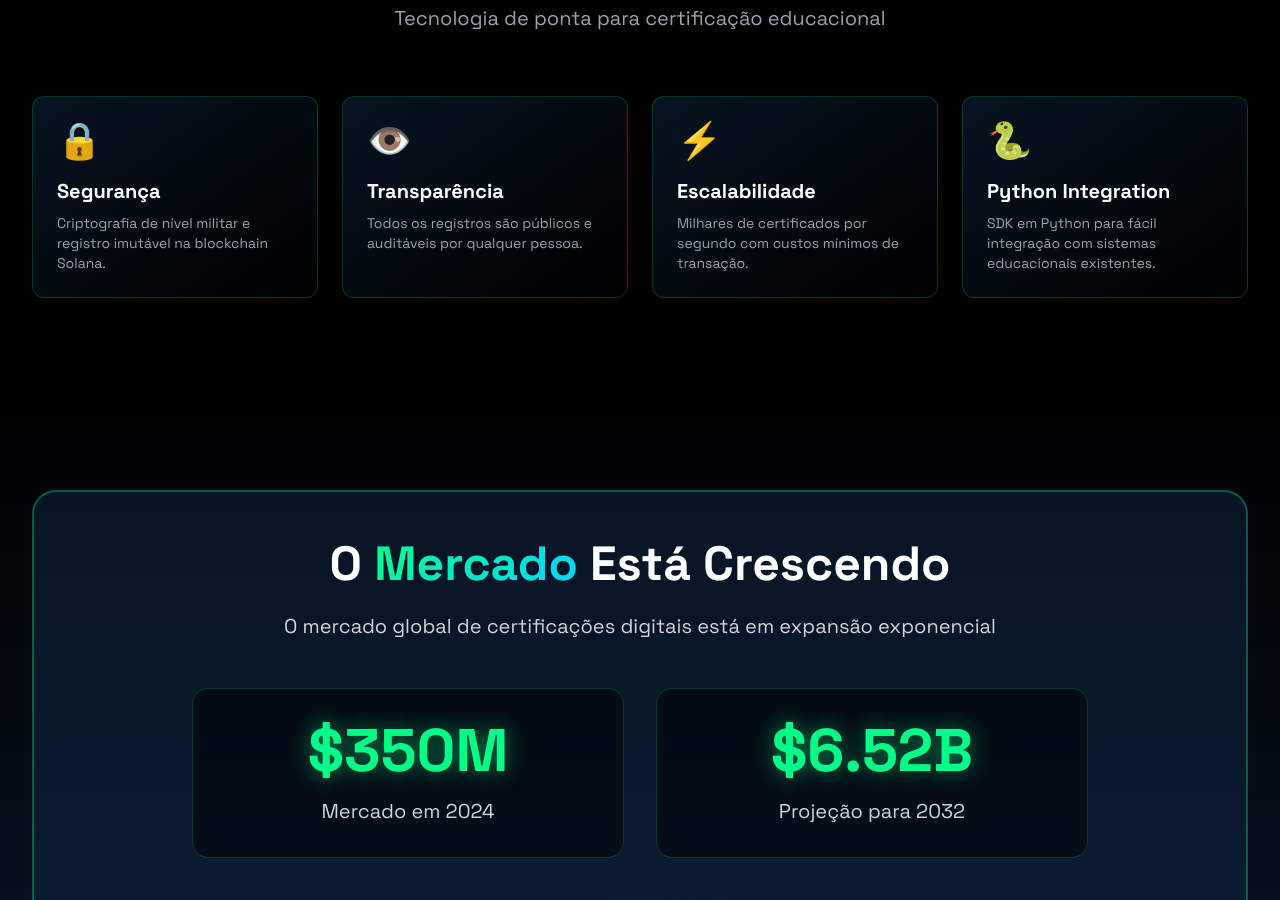
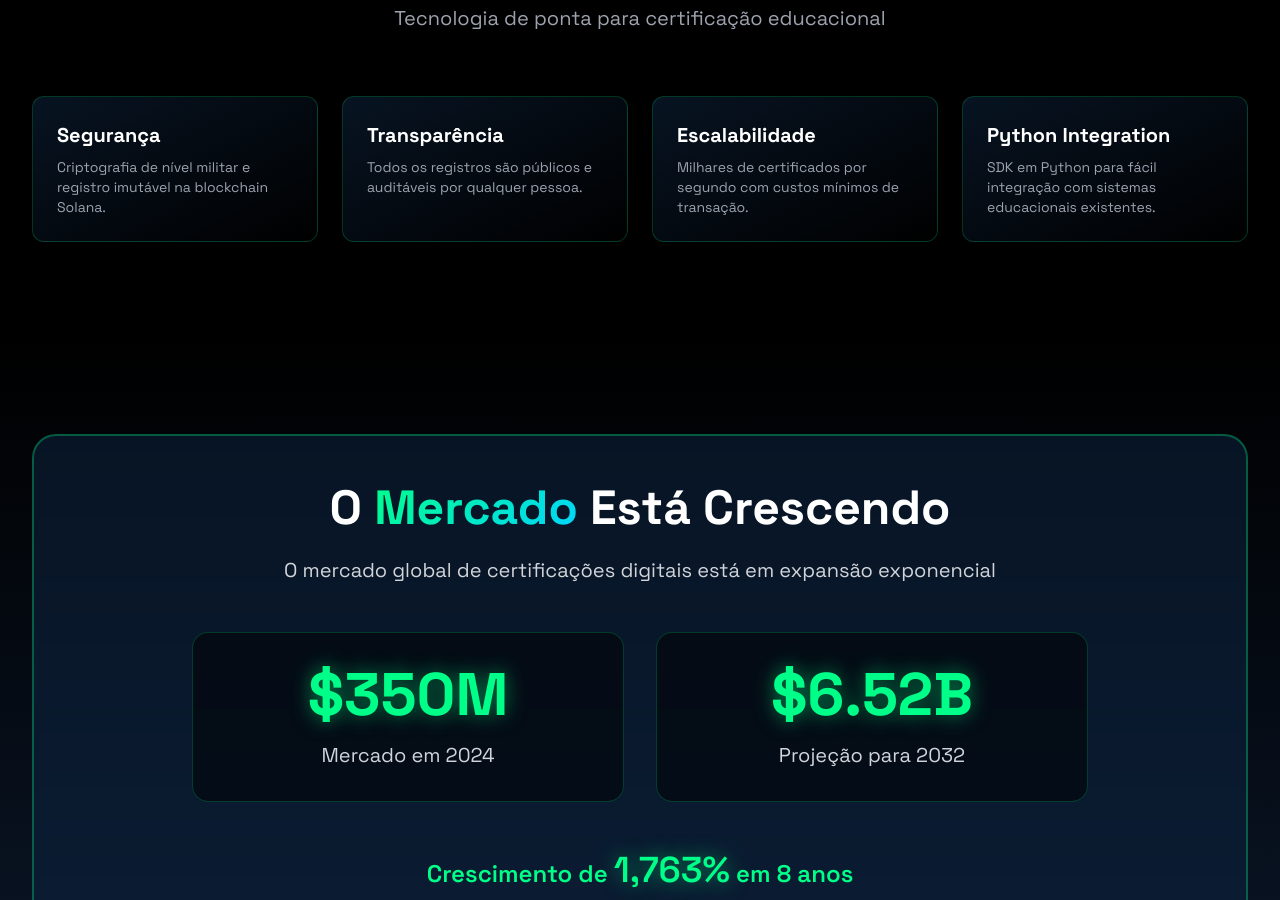
Before and after one commit to p4ndabk/blockedu-site, a plain HTML site: page index.html in a window 1280 px wide. Shown: the part 2880-3780 px from the top of the page. Drawn offline with nearby package versions, Linux system fonts and the light colour scheme.

Commit message:
Remove icons from advantages section for a cleaner design

```diff
--- a/index.html
+++ b/index.html
@@ -291,7 +291,6 @@
 
             <div class="grid md:grid-cols-2 lg:grid-cols-4 gap-6">
                 <div class="bg-gradient-to-br from-deep-blue/50 to-black/50 p-6 rounded-xl border border-neon-green/20 card-hover">
-                    <div class="text-neon-green text-4xl mb-4">🔒</div>
                     <h3 class="text-xl font-bold mb-2">Segurança</h3>
                     <p class="text-gray-400 text-sm">
                         Criptografia de nível militar e registro imutável na blockchain Solana.
@@ -299,7 +298,6 @@
                 </div>
 
                 <div class="bg-gradient-to-br from-deep-blue/50 to-black/50 p-6 rounded-xl border border-neon-green/20 card-hover">
-                    <div class="text-neon-green text-4xl mb-4">👁️</div>
                     <h3 class="text-xl font-bold mb-2">Transparência</h3>
                     <p class="text-gray-400 text-sm">
                         Todos os registros são públicos e auditáveis por qualquer pessoa.
@@ -307,7 +305,6 @@
                 </div>
 
                 <div class="bg-gradient-to-br from-deep-blue/50 to-black/50 p-6 rounded-xl border border-neon-green/20 card-hover">
-                    <div class="text-neon-green text-4xl mb-4">⚡</div>
                     <h3 class="text-xl font-bold mb-2">Escalabilidade</h3>
                     <p class="text-gray-400 text-sm">
                         Milhares de certificados por segundo com custos mínimos de transação.
@@ -315,7 +312,6 @@
                 </div>
 
                 <div class="bg-gradient-to-br from-deep-blue/50 to-black/50 p-6 rounded-xl border border-neon-green/20 card-hover">
-                    <div class="text-neon-green text-4xl mb-4">🐍</div>
                     <h3 class="text-xl font-bold mb-2">Python Integration</h3>
                     <p class="text-gray-400 text-sm">
                         SDK em Python para fácil integração com sistemas educacionais existentes.
```
